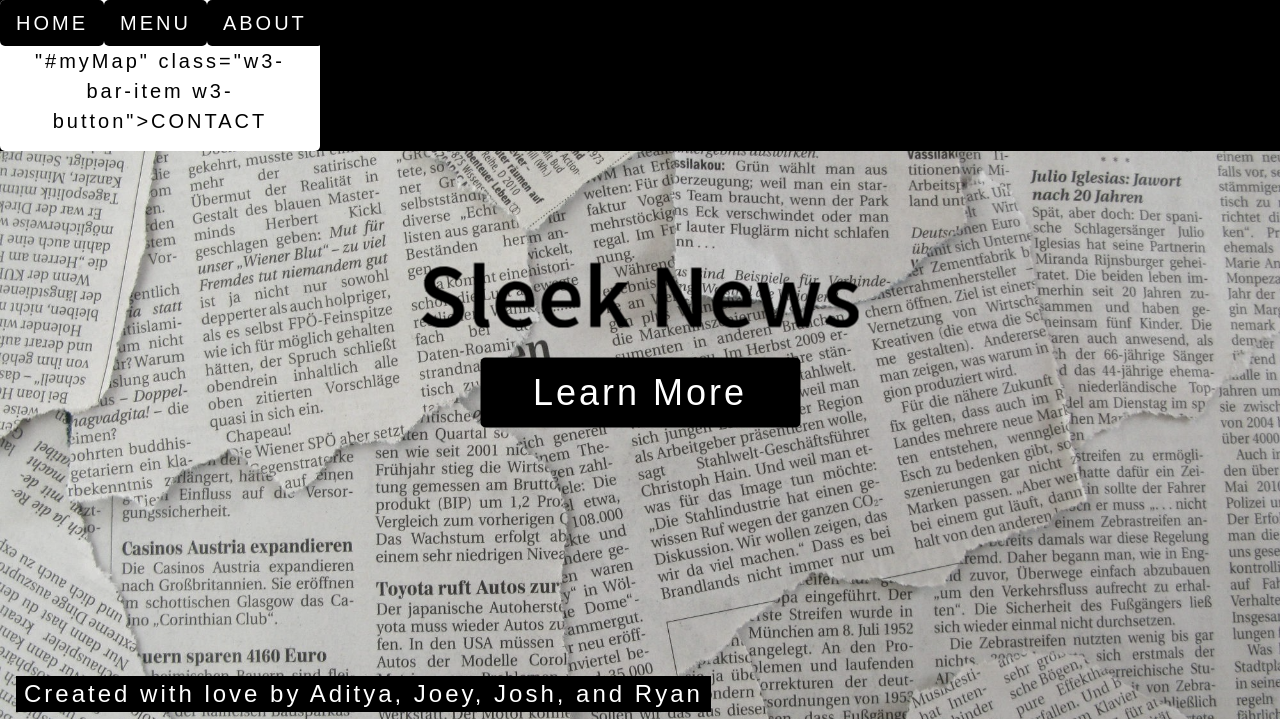
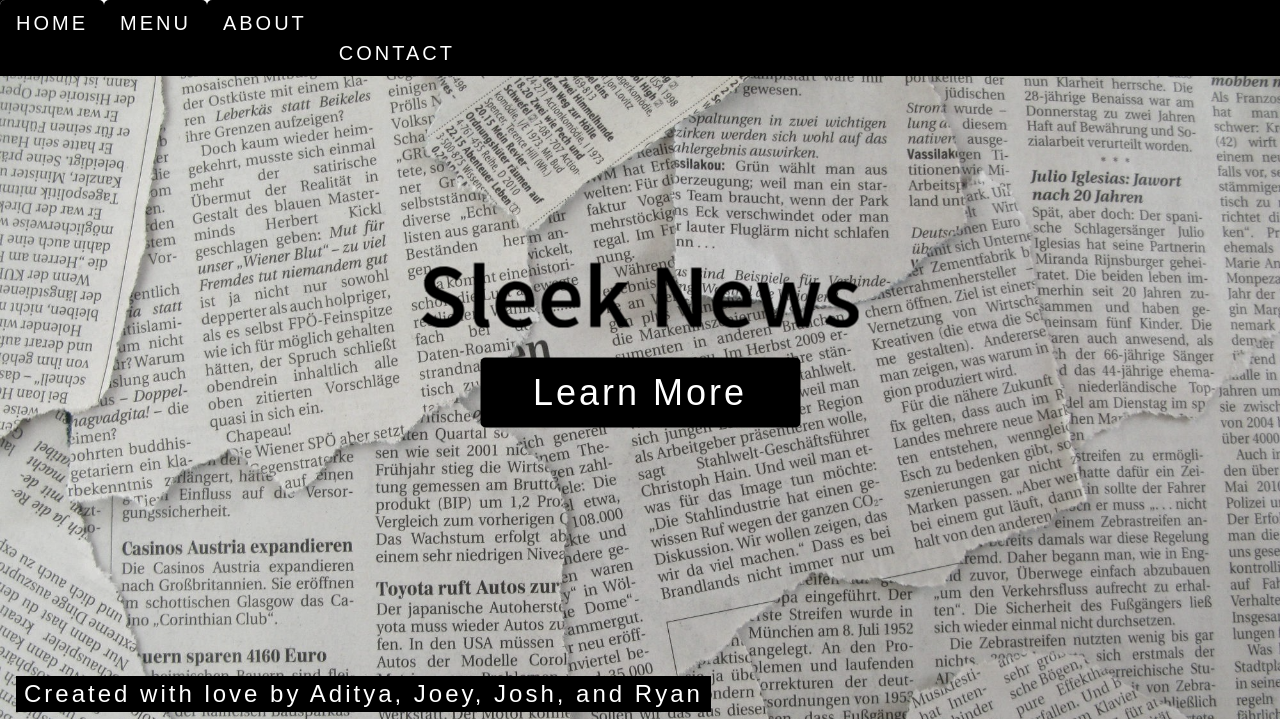
Before and after one commit to EulerPascal404/SleekNews, a Flask app: page / in a window 1280 px wide. Shown: the top 719 px of the page. Run offline with Flask 2, Linux system fonts and the light colour scheme.

Commit message:
Update index.html

```diff
--- a/SleekApp/templates/index.html
+++ b/SleekApp/templates/index.html
@@ -6,7 +6,7 @@
 <meta name="viewport" content="width=device-width, initial-scale=1">
 <link rel="stylesheet" href="https://www.w3schools.com/w3css/4/w3.css">
 <link rel="stylesheet" href="https://fonts.googleapis.com/css?family=Amatic+SC">
-<link rel="stylesheet" type="text/css" href="../static/index.css">
+<!-- <link rel="stylesheet" type="text/css" href="../static/index.css"> -->
 <style>
 body, html {height: 100%}
 body,h1,h2,h3,h4,h5,h6 {font-family: "Trajan", sans-serif}
@@ -47,7 +47,7 @@ body,h1,h2,h3,h4,h5,h6 {font-family: "Trajan", sans-serif}
           min-height: 90%;
         }
         </style>
-        </head>"#myMap" class="w3-bar-item w3-button">CONTACT</a>
+        </head><a href = "#myMap" class="w3-bar-item w3-button">CONTACT</a>
     </div>
   </div>
 
```
